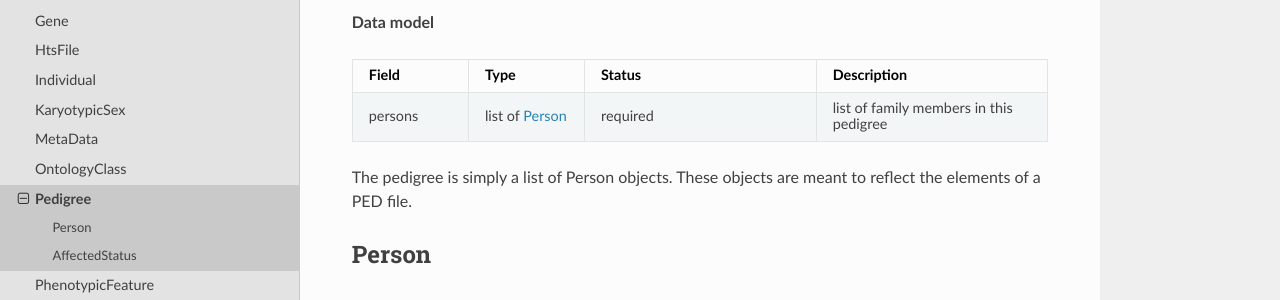
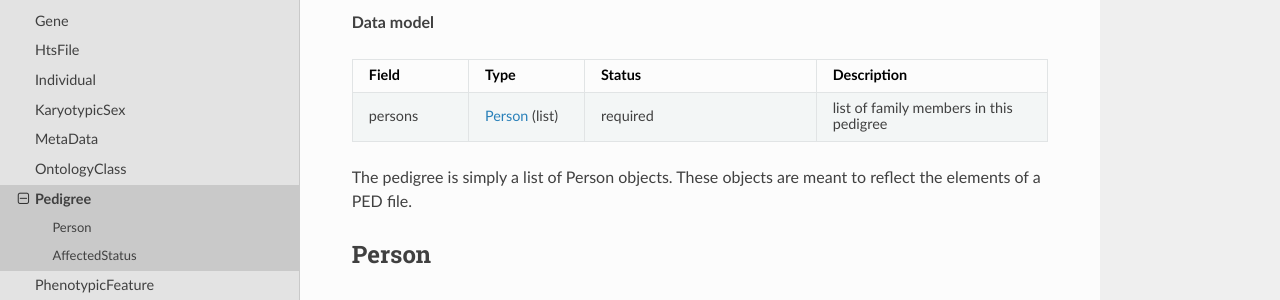
Before and after one commit to phenopackets/phenopacket-schema, a Sphinx documentation site: the page built from docs/pedigree.rst, in a window 1280 px wide and 900 px high. Shown: the part 389-689 px from the top of the window. Built offline with Sphinx 7.4.7 and the Read the Docs theme 2.0.0, drawn with Linux system fonts in a browser that asks for light colours.

```diff
--- a/docs/pedigree.rst
+++ b/docs/pedigree.rst
@@ -27,7 +27,7 @@ sequences of members of a family, some of whom are affected by a Mendelian disea
      - Status
      - Description
    * - persons
-     - list of :ref:`rstperson`
+     - :ref:`rstperson` (list)
      - required
      - list of family members in this pedigree
 
```
